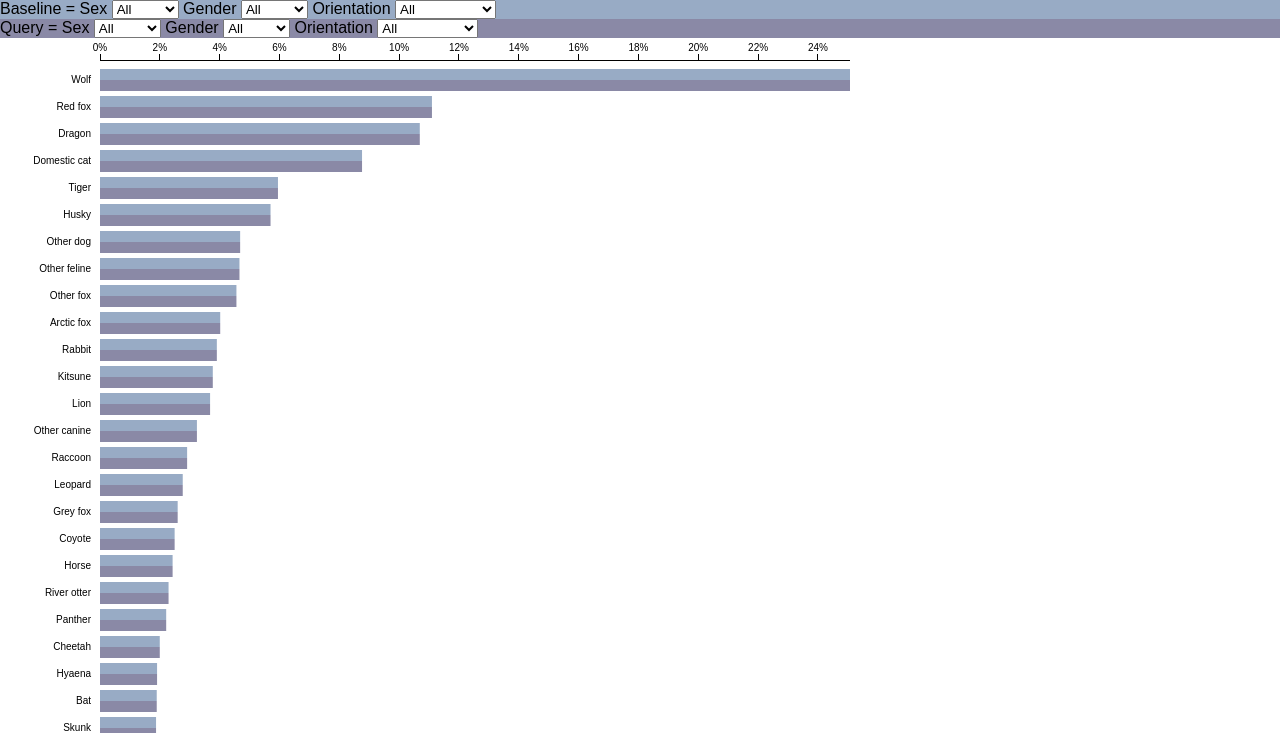
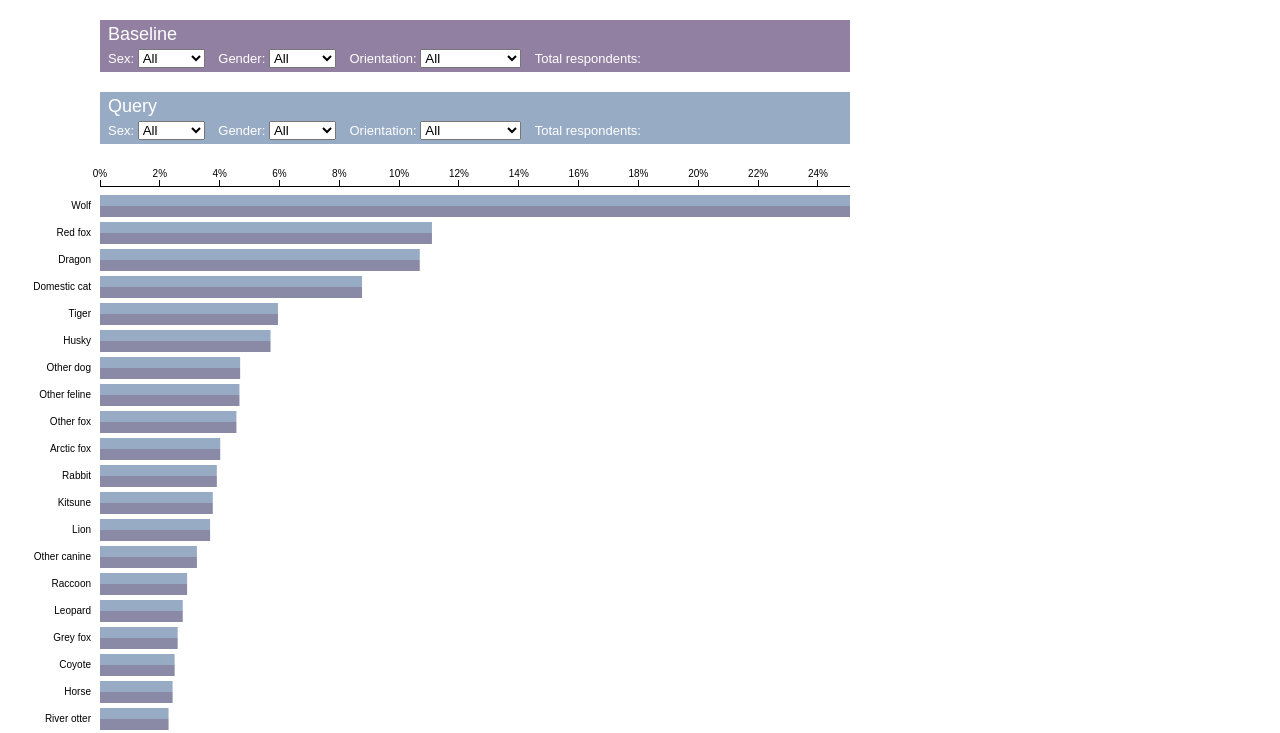
Before and after one commit to ruxley/species-popularity, a website: page index.html in a window 1280 px wide. Shown: the top 733 px of the page. Drawn offline with Linux system fonts and the light colour scheme.

Commit message:
Changed filter controls style and layout

```diff
--- a/index.html
+++ b/index.html
@@ -6,57 +6,72 @@
     <link rel="stylesheet" href="styles/style.css">
   </head>
   <body>
-    <div style="background: #98abc5">
-      <span>Baseline = </span>
-      <span>Sex</span>
+    <div class="filters">
+      <div class="filter-group" style="background: #9280a2">
+        <div class="filter-title">
+          <span>Baseline</span>
+        </div>
+        <div class="filter-controls">
+          <span>Sex:</span>
           <select id="baseline-sex-options">
             <option value=".">All</option>
             <option value="a">Male</option>
             <option value="b">Female</option>
             <option value="c">Other</option>
           </select>
-      <span>Gender</span>
+          <span>Gender:</span>
           <select id="baseline-gender-options">
             <option value=".">All</option>
             <option value="[a]">Male</option>
             <option value="[e]">Female</option>
             <option value="[bcdf]">Other</option>
           </select>
-      <span>Orientation</span>
+          <span>Orientation:</span>
           <select id="baseline-orientation-options">
             <option value=".">All</option>
             <option value="[01]">Heterosexual</option>
             <option value="[234]">Bisexual</option>
             <option value="[56]">Homosexual</option>
           </select>
+          <span>Total respondents:</span>
+          <span class="baseline-total-respondents"></span>
         </div>
-    <div style="background: #8a89a6">
-      <span>Query = </span>
-      <span>Sex</span>
+      </div>
+      <div class="filter-group" style="background: #98abc5">
+        <div class="filter-title">
+          <span>Query</span>
+        </div>
+        <div class="filter-controls">
+          <span>Sex:</span>
           <select id="query-sex-options">
             <option value=".">All</option>
             <option value="a">Male</option>
             <option value="b">Female</option>
             <option value="c">Other</option>
           </select>
-      <span>Gender</span>
+          <span>Gender:</span>
           <select id="query-gender-options">
             <option value=".">All</option>
             <option value="[a]">Male</option>
             <option value="[e]">Female</option>
             <option value="[bcdf]">Other</option>
           </select>
-      <span>Orientation</span>
+          <span>Orientation:</span>
           <select id="query-orientation-options">
             <option value=".">All</option>
             <option value="[01]">Heterosexual</option>
             <option value="[234]">Bisexual</option>
             <option value="[56]">Homosexual</option>
           </select>
+          <span>Total respondents:</span>
+          <span class="query-total-respondents"></span>
+        </div>
+      </div>
     </div>
     <div id="graph"></div>
     <script src="scripts/underscore-min.js"></script>
     <script src="scripts/d3.v3.min.js"></script>
+    <script src="scripts/d3-tip.min.js"></script>
     <script src="scripts/main.js"></script>
   </body>
 </html>
--- a/styles/style.css
+++ b/styles/style.css
@@ -3,12 +3,34 @@ html, body {
   font-family: sans-serif;
 }
 
+.filters {
+  padding: 0 20px 20px 100px;
+  width: 750px;
+}
+
+.filter-group {
+  color: #FFF;
+  padding: 4px 8px;
+  margin-top: 20px;
+}
+
+.filter-title {
+  font-size: 18px;
+  margin-bottom: 4px;
+}
+
+.filter-controls {
+  font-size: 13px;
+}
+
+.filter-controls select {
+  margin-right: 10px;
+}
+
 .bar {
-  fill: steelblue;
 }
 
 .bar:hover {
-  fill: brown;
 }
 
 .axis {
```
Lines whose indentation alone changed are shown as unchanged.
